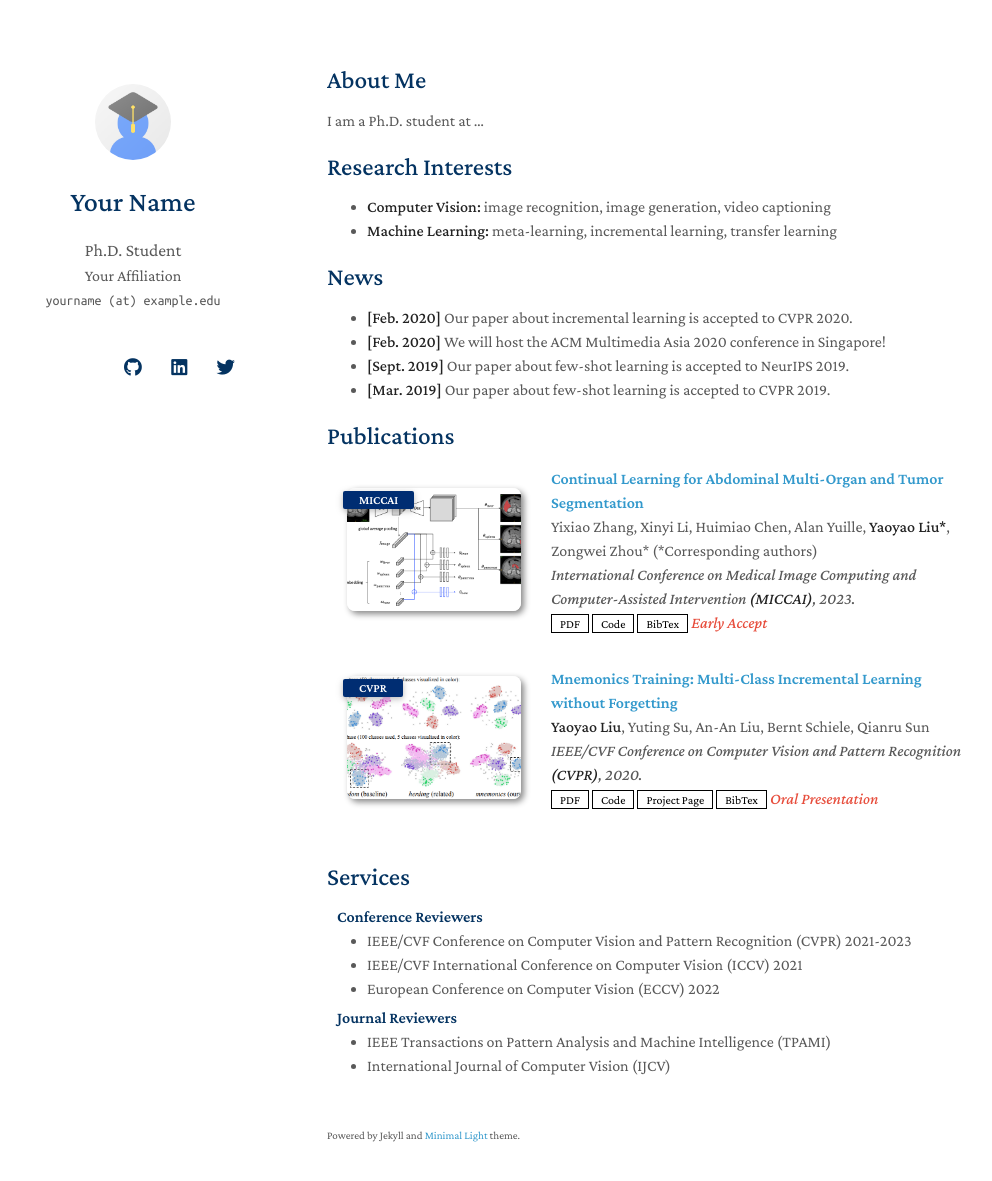
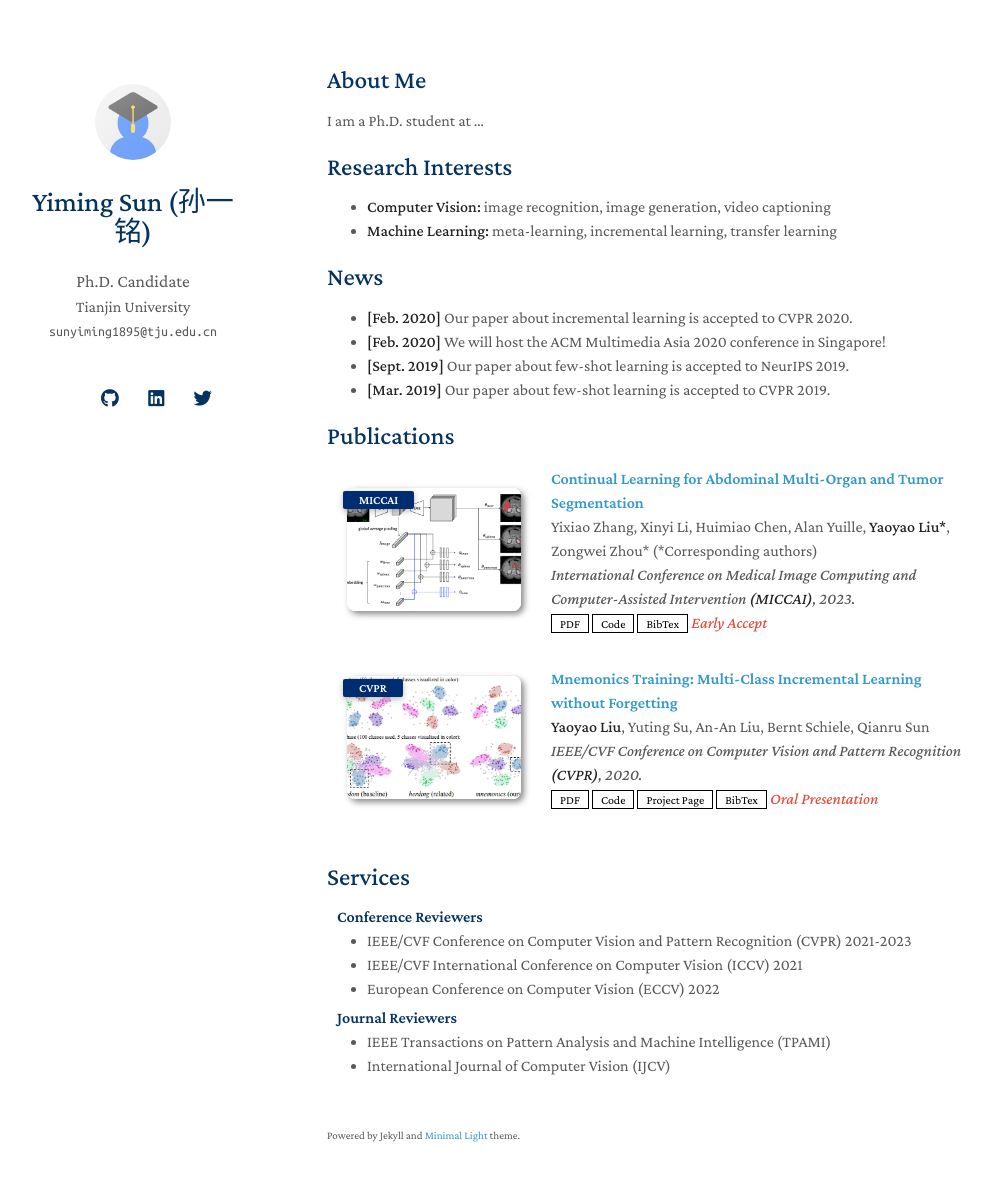
Before and after one commit to yaoyao-liu/minimal-light, a Jekyll site: the page built from index.md, in a window 1280 px wide and 1216 px high. Shown: the top 1181 px of the window, without its empty margins (143-1135 px from the left). Built offline with Jekyll 4.4.1, drawn with Linux system fonts in a browser that asks for light colours; nearby versions of some CDN libraries; a style sheet for code colours, icons or effects is not loaded; our own code applies the rules of GitHub Pages for plain Markdown files.

Commit message:
Update _config.yml

```diff
--- a/_config.yml
+++ b/_config.yml
@@ -1,8 +1,8 @@
 # Basic Information
-title: Your Name
-position: Ph.D. Student
-affiliation: Your Affiliation
-email: yourname (at) example.edu
+title: Yiming Sun (孙一铭)
+position: Ph.D. Candidate
+affiliation: Tianjin University
+email: sunyiming1895@tju.edu.cn
 
 # Search Engine Optimization (SEO)
 # The following information is used to improve the website traffic from search engines, e.g., Google.
@@ -12,11 +12,10 @@ canonical: https://minimal-light-theme.yliu.me/
 
 # Links
 # If you don't need one of them, you may delete the corresponding line.
-google_scholar: https://scholar.google.com/
-cv_link: assets/files/curriculum_vitae.pdf
-github_link: https://github.com/
-linkedin: https://www.linkedin.com/
-twitter: https://twitter.com/
+google_scholar: https://scholar.google.com/citations?user=YSPWqbcAAAAJ&hl=zh-CN
+github_link: https://github.com/SunYM2020
+linkedin: https://scholar.google.com/citations?user=YSPWqbcAAAAJ&hl=zh-CN
+twitter: https://scholar.google.com/citations?user=YSPWqbcAAAAJ&hl=zh-CN
 
 # Images (e.g., your profile picture and your website's favicon)
 # "favicon" and "favicon_dark" are used for the light and dark modes, respectively.
```
